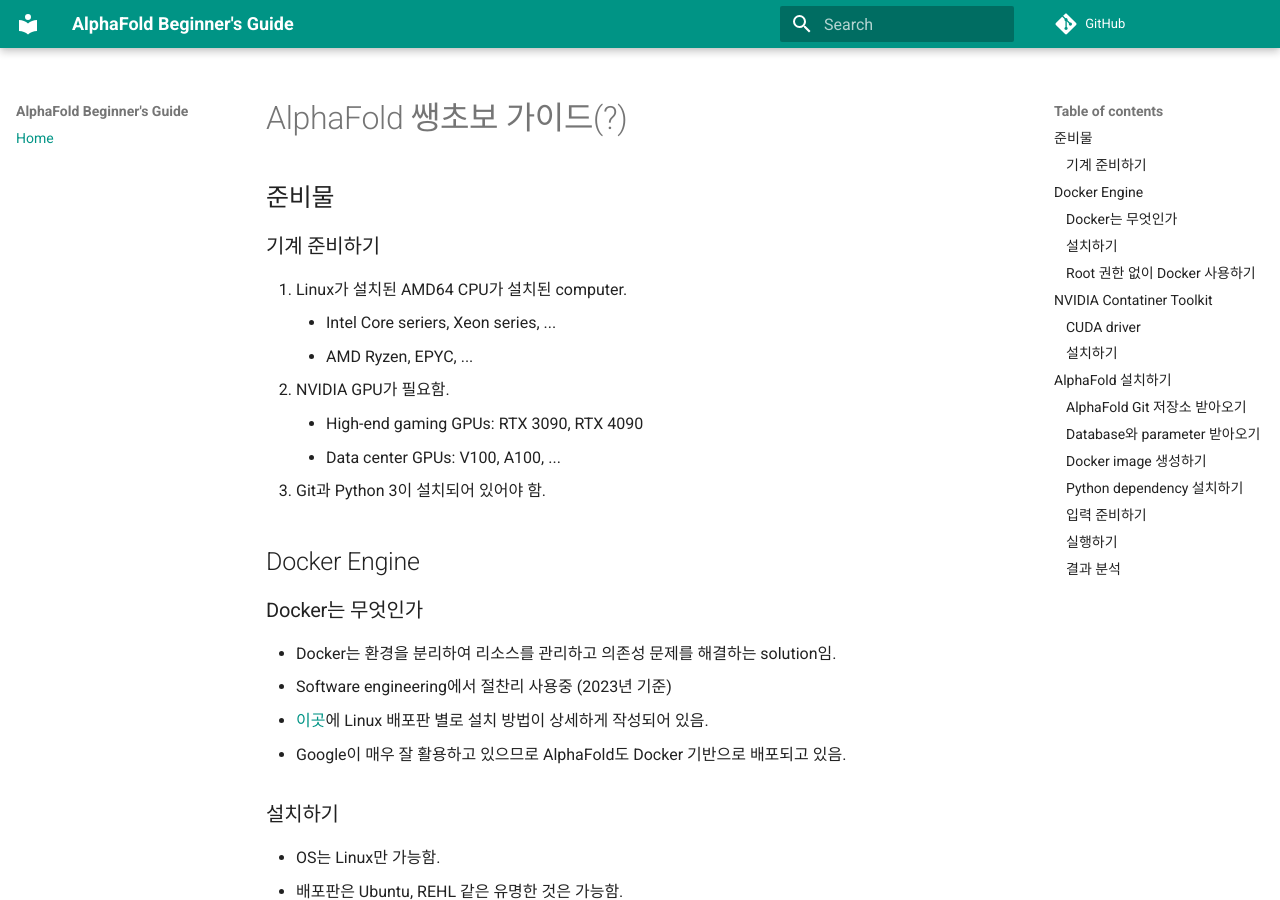
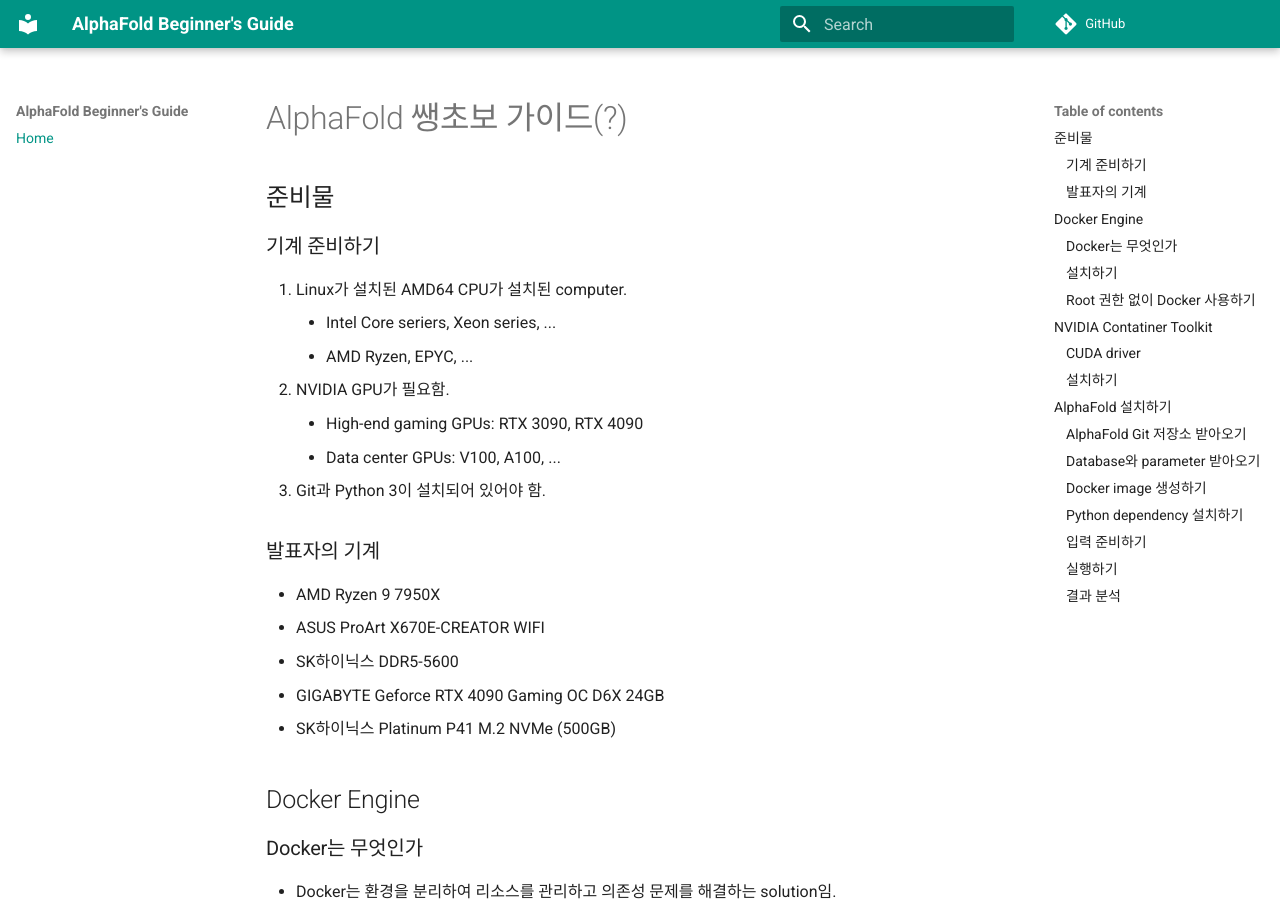
Before and after one commit to skku-yoolab/alphafold-tutorial, an MkDocs documentation site: the page built from docs/index.md, in a window 1280 px wide and 900 px high. Built offline with MkDocs 1.6.1 and Material for MkDocs 9.7.7, drawn with Linux system fonts in a browser that asks for light colours; comment, search, counter and statistics services are not loaded.

Commit message:
Add more sections

```diff
--- a/docs/index.md
+++ b/docs/index.md
@@ -11,6 +11,14 @@
     - High-end gaming GPUs: RTX 3090, RTX 4090
     - Data center GPUs: V100, A100, ...
 1. Git과 Python 3이 설치되어 있어야 함.
+
+### 발표자의 기계
+
+- AMD Ryzen 9 7950X
+- ASUS ProArt X670E-CREATOR WIFI
+- SK하이닉스 DDR5-5600
+- GIGABYTE Geforce RTX 4090 Gaming OC D6X 24GB
+- SK하이닉스 Platinum P41 M.2 NVMe (500GB)
 
 ## Docker Engine
 
```
